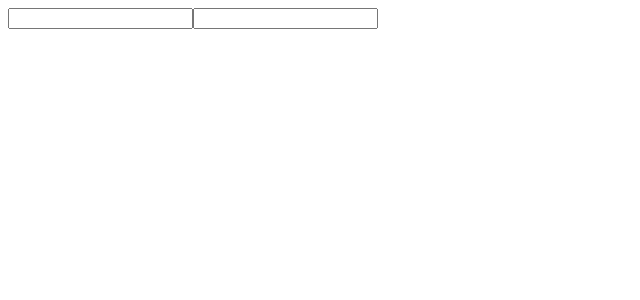
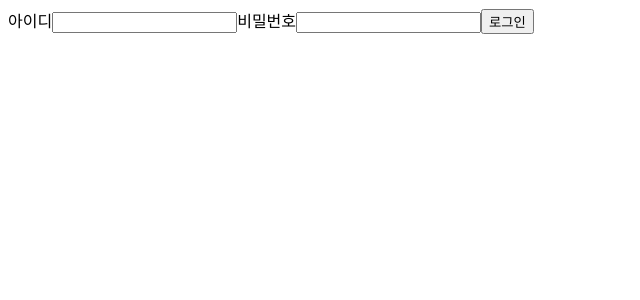
Before and after one commit to whdgns2159/moonlog, a Next.js app in the folder src/front/: page /login in a window 1280 px wide. Shown: the top 300 px of the page, without its empty margins (0-640 px from the left). Built offline with nearby package versions, Linux system fonts and the light colour scheme.

Commit message:
프론트 로그인 요청 추가

```diff
--- a/src/front/app/login/layout.tsx
+++ b/src/front/app/login/layout.tsx
@@ -4,13 +4,12 @@ import {media, MIXINS} from "@/styles/theme";
 
 export default function LayoutLogin ({children}: { children : React.ReactNode}){
     const DivLoginCard = styled.div`
-      width: 250px;
-      height: 100px;
+      padding: 2rem 4rem;
       border: 2px solid darkgray;
       ${MIXINS.flexBox('column')}
       ${MIXINS.positionCenter()}
       ${media.pc}
-      ${media.tablet} {
+      ${media.tablet}{
         width: 80%;
         height: 30%;
       }
--- a/src/front/app/login/page.tsx
+++ b/src/front/app/login/page.tsx
@@ -1,6 +1,8 @@
 'use client'
 import styled from "styled-components";
 import {FieldErrors, useForm} from "react-hook-form";
+import {MIXINS} from "@/styles/theme";
+import {signIn} from "next-auth/react";
 
 
 interface HookFormTypes {
@@ -14,24 +16,48 @@ function Login() {
     const onValid = (data:HookFormTypes) => {
         console.log(data);
         try{
-            //로그인 요청
+            const onSubmit = async () =>{
+                const result = await signIn("credentials",{
+                    username: data.userId,
+                    password: data.userPwd,
+                    redirect:true,
+                    callbackUrl:"/article/food"
+                })
+            }
         }catch (e){
 
         }
     };
     const onInValid = (errors:FieldErrors) => console.log(errors);
 
+
+    const Form = styled.form`
+      ${MIXINS.flexBox('column', 'flex-start')}
+    `
+
     const InputId = styled.input`
         margin: 4px 0;
+        font-size: 1.2rem;
     `
     const InputPwd = styled.input`
         margin: 4px 0;
+        font-size: 1.2rem;
+    `
+    const ButtonSubmit = styled.button`
+        width: 100%;
+    `
+
+    const SpanTitle = styled.span`
+      font-size: 1rem;
     `
     return (
-        <form onSubmit={handleSubmit(onValid, onInValid)}>
+        <Form onSubmit={handleSubmit(onValid, onInValid)}>
+            <SpanTitle>아이디</SpanTitle>
             <InputId {...register("userId", {required: {value: true, message: "id를 입력해주십시오"}})} id={"userId"} type={"text"}/>
+            <SpanTitle>비밀번호</SpanTitle>
             <InputPwd {...register("userPwd", {required: {value: true, message: "비밀번호를 입력해주십시오"}})} id={"userPwd"} type={"password"}/>
-        </form>
+            <ButtonSubmit type={"submit"}>로그인</ButtonSubmit>
+        </Form>
     )
 }
 
--- a/src/front/pages/api/auth/[...nextauth].ts
+++ b/src/front/pages/api/auth/[...nextauth].ts
@@ -16,7 +16,7 @@ export const authOptions: NextAuthOptions = {
                 password: { label: "Password", type: "password" }
             },
             async authorize(credentials, req) {
-                const {username, password} = credentials as any;
+                const { username, password } = credentials as any;
                 const res = await fetch("http://localhost:3001/auth/login", {
                     method: "POST",
                     headers: {
@@ -40,6 +40,9 @@ export const authOptions: NextAuthOptions = {
 
     session:{
         strategy:"jwt"
+    },
+    pages:{
+        signIn: "/login"
     }
 }
 
```
Also changed, not shown: src/front/app/layout.tsx (+4 -5 lines), src/front/components/header/Header.tsx (+16 -3 lines), 2 other files (tests, documents, lock files or other folders).
